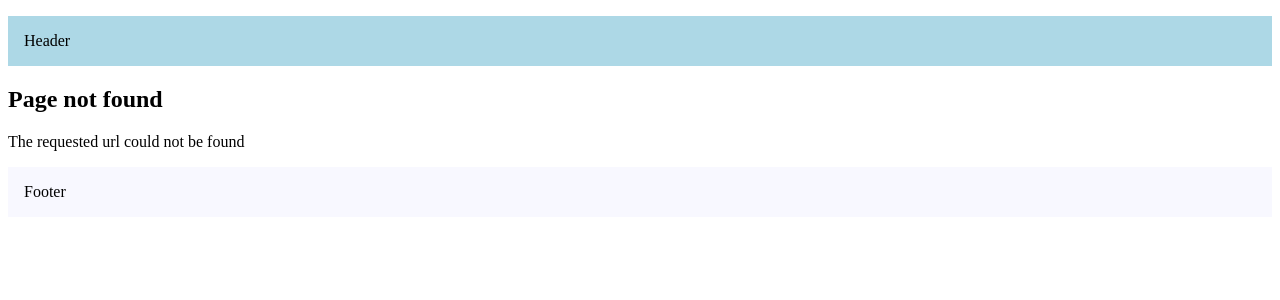
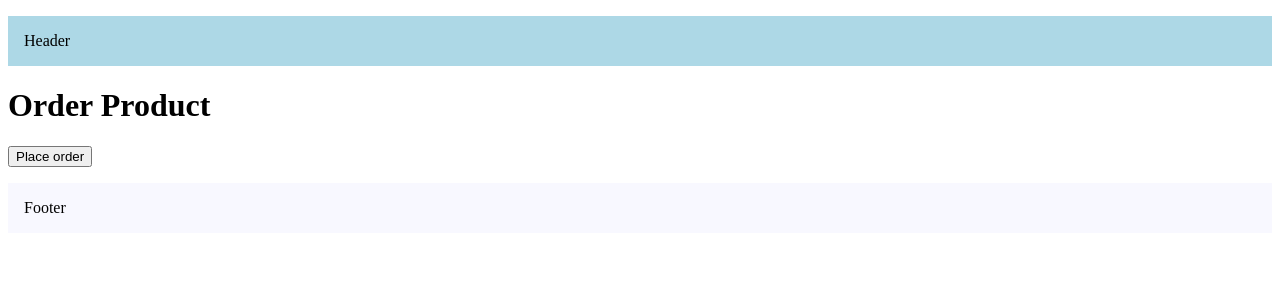
Before and after one commit to immkavin-ranks/routing-demo-nextjs, a Next.js app: page /order-product in a window 1280 px wide. Before the commit this address had no page. Shown: the top 300 px of the page. Built offline with nearby package versions, Linux system fonts and the light colour scheme.

Commit message:
Programmatic navigation, useRouter push, back, forward, replace and redirect from next/navigation

```diff
--- /dev/null
+++ b/src/app/order-product/page.tsx
@@ -0,0 +1,19 @@
+"use client";
+
+import { useRouter } from "next/navigation";
+
+export default function OrderProduct() {
+  const router = useRouter();
+  const handleClick = () => {
+    console.log("Placing your order");
+
+    router.push("/");
+  };
+
+  return (
+    <>
+      <h1>Order Product</h1>
+      <button onClick={handleClick}>Place order</button>
+    </>
+  );
+}
--- a/src/app/products/[productId]/reviews/[reviewId]/page.tsx
+++ b/src/app/products/[productId]/reviews/[reviewId]/page.tsx
@@ -1,4 +1,4 @@
-import { notFound } from "next/navigation";
+import { redirect } from "next/navigation";
 
 export default async function ProductReview({
   params,
@@ -8,7 +8,8 @@
   const { productId, reviewId } = await params;
 
   if (parseInt(reviewId) > 1000) {
-    notFound();
+    // notFound();
+    redirect("/products");
   }
 
   return (
```
